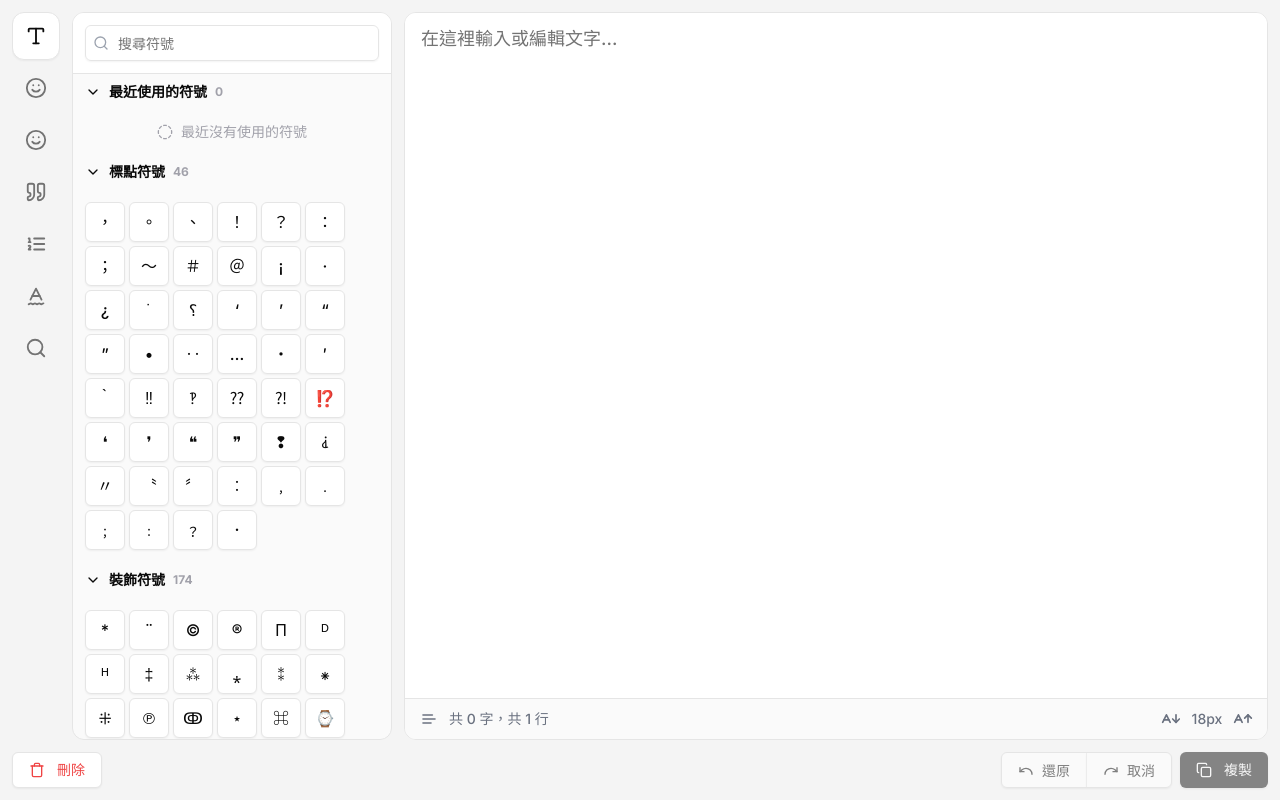
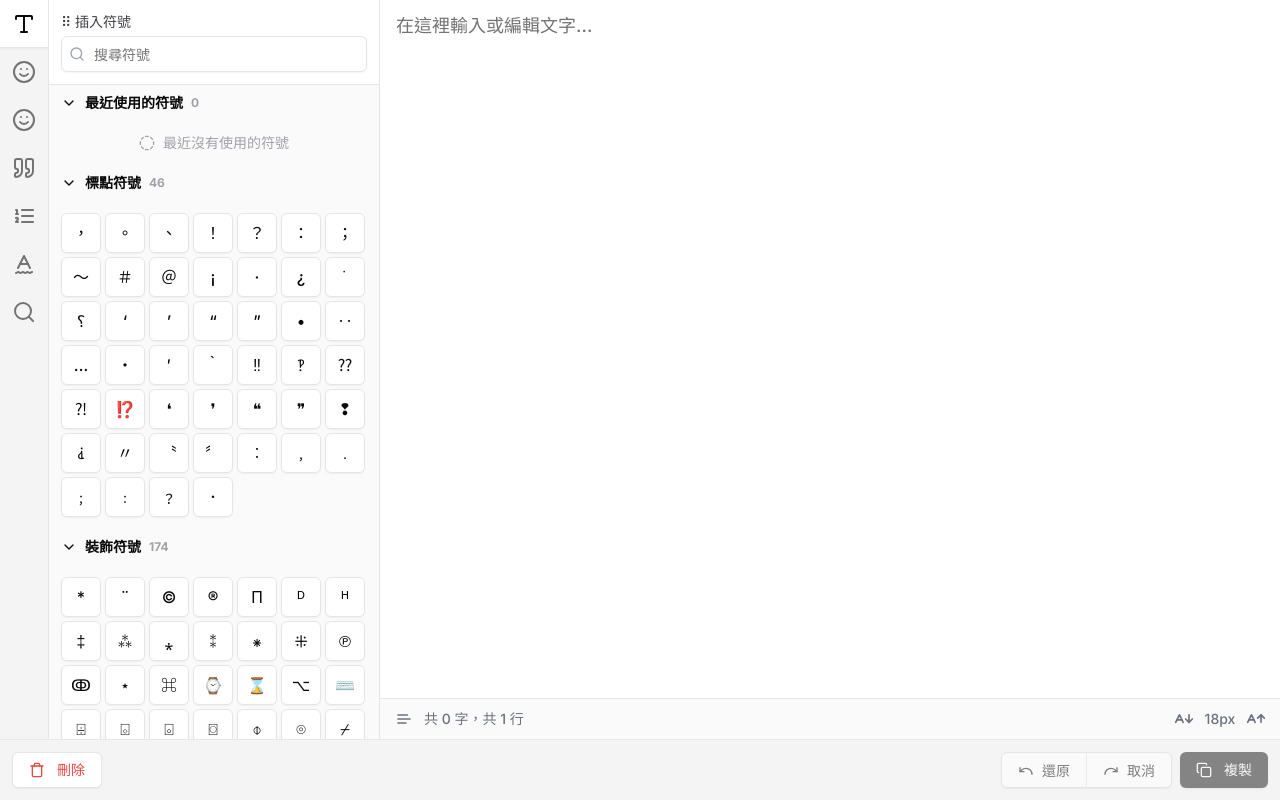
Before and after one commit to mant0u0/web-widget, a Next.js app: page /TextEditor2 in a window 1280 px wide. Built offline with nearby package versions, Linux system fonts and the light colour scheme; a web font is replaced by a local one.

Commit message:
[Mantou] 調整 UI

```diff
--- a/app/TextEditor2/Footer.tsx
+++ b/app/TextEditor2/Footer.tsx
@@ -36,7 +36,7 @@ export const Footer: React.FC<FooterProps> = ({
   onClear,
 }) => {
   return (
-    <div className="flex w-full justify-between border-gray-200 p-2 !pt-0 md:p-3">
+    <div className="flex w-full justify-between border-t border-gray-200 p-2 md:p-3">
       <AlertDialog>
         <AlertDialogTrigger asChild>
           <Button
--- a/app/TextEditor2/ParagraphMark.tsx
+++ b/app/TextEditor2/ParagraphMark.tsx
@@ -182,8 +182,10 @@ export const ParagraphMark: React.FC<ParagraphMarkProps> = ({
 
   return (
     <div className="h-full w-full overflow-hidden pt-0">
-      <div className="flex h-full w-full flex-1 flex-col overflow-hidden rounded-xl border border-input bg-zinc-50">
-        <div className="flex items-center justify-between border-b bg-background p-2 md:p-3">
+      <div className="flex h-full w-full flex-1 flex-col overflow-hidden bg-zinc-50">
+        <div className="border-b bg-background p-2 md:p-3">
+          <p className="mb-1 text-sm text-zinc-700">⠿ 段落符號</p>
+          <div className="flex items-center justify-between">
             {/* 新增自訂符號 */}
             <Dialog>
               <DialogTrigger asChild>
@@ -260,6 +262,7 @@ export const ParagraphMark: React.FC<ParagraphMarkProps> = ({
               >
                 <PilcrowRight />
               </Button>
+            </div>
           </div>
         </div>
 
--- a/app/TextEditor2/QuotationmMarks.tsx
+++ b/app/TextEditor2/QuotationmMarks.tsx
@@ -84,9 +84,10 @@ export const QuotationmMarks: React.FC<{
 
   return (
     <div className="h-full w-full overflow-hidden pt-0">
-      <div className="flex h-full w-full flex-1 flex-col overflow-hidden rounded-xl border border-input bg-zinc-50">
+      <div className="flex h-full w-full flex-1 flex-col overflow-hidden bg-zinc-50">
         {/* 新增自訂引號 */}
         <div className="border-b bg-background p-2 md:p-3">
+          <p className="mb-1 text-sm text-zinc-700">⠿ 插入引號</p>
           <Dialog>
             <DialogTrigger asChild>
               <Button
--- a/app/TextEditor2/SearchReplace.tsx
+++ b/app/TextEditor2/SearchReplace.tsx
@@ -329,9 +329,10 @@ export const SearchReplace: React.FC<SearchReplaceProps> = ({
 
   return (
     <div className="h-full w-full overflow-hidden pt-0">
-      <div className="flex h-full w-full flex-1 flex-col overflow-hidden rounded-xl border border-input bg-zinc-50">
+      <div className="flex h-full w-full flex-1 flex-col overflow-hidden bg-zinc-50">
         {/* 搜尋欄 */}
         <div className="border-b bg-background p-2 md:p-3">
+          <p className="mb-1 text-sm text-zinc-700">⠿ 搜尋取代</p>
           <div className="relative">
             <Collapsible>
               {/* 搜尋輸入框 */}
--- a/app/TextEditor2/SymbolPicker.tsx
+++ b/app/TextEditor2/SymbolPicker.tsx
@@ -1,9 +1,13 @@
+// SymbolPicker.tsx
+
 import React, { useState, useMemo, useRef, useEffect } from "react";
 import { Button } from "@/components/ui/button";
 import { Input } from "@/components/ui/input";
 import { Search, ChevronDown, ChevronRight, CircleDashed } from "lucide-react";
 import { SymbolItem, SymbolData } from "./types";
 import { ScrollArea, ScrollBar } from "@/components/ui/scroll-area";
+// 引入 useLocalStorage hook
+import useLocalStorage from "../hooks/useLocalStorage";
 
 // 設定每次載入的符號數量，用於實現延遲載入功能
 const ITEMS_PER_BATCH = 20;
@@ -169,14 +173,8 @@ export const SymbolPicker: React.FC<{
 }) => {
   // 搜尋關鍵字
   const [searchQuery, setSearchQuery] = useState("");
-  // 最近使用的符號
-  const [recentItems, setRecentItems] = useState<SymbolItem[]>([]);
-  // 最近使用區塊的展開狀態
-  const [isExpanded, setIsExpanded] = useState(false);
-  // 客戶端渲染標記
-  const [isClientSide, setIsClientSide] = useState(false);
 
-  // 根據不同的 pickerType 獲取對應的 localStorage key
+  // 獲取對應的 localStorage key
   const getLocalStorageKey = () => {
     switch (pickerType) {
       case "emoji":
@@ -189,23 +187,23 @@ export const SymbolPicker: React.FC<{
     }
   };
 
-  const localStorageKey = getLocalStorageKey();
+  // 使用 useLocalStorage 替代 useState + 手動讀寫 localStorage
+  const [recentItems, setRecentItems] = useLocalStorage<SymbolItem[]>(
+    getLocalStorageKey(),
+    [],
+  );
+
+  // 最近使用區塊的展開狀態
+  const [isExpanded, setIsExpanded] = useState(false);
+  // 客戶端渲染標記
+  const [isClientSide, setIsClientSide] = useState(false);
 
   // 在客戶端初始化狀態
   useEffect(() => {
     setIsExpanded(true);
     setIsClientSide(true);
-
-    // 根據 pickerType 從 localStorage 讀取最近使用的項目
-    try {
-      const storedRecent = localStorage.getItem(localStorageKey);
-      if (storedRecent) {
-        setRecentItems(JSON.parse(storedRecent));
-      }
-    } catch (e) {
-      console.error(`Failed to read ${localStorageKey} from localStorage:`, e);
-    }
-  }, [localStorageKey]);
+    // 不需要再手動讀取 localStorage，useLocalStorage hook 會自動處理
+  }, []);
 
   /**
    * 處理符號選擇
@@ -218,19 +216,8 @@ export const SymbolPicker: React.FC<{
       // 避免重複添加相同的符號
       if (prev.some((prevItem) => prevItem.symbol === item.symbol)) return prev;
       // 添加到最近使用列表，最多保留 20 個
-      const newRecentItems = [item, ...prev].slice(0, 20);
-
-      // 儲存到 localStorage，使用對應的 key
-      try {
-        localStorage.setItem(localStorageKey, JSON.stringify(newRecentItems));
-      } catch (e) {
-        console.error(
-          `Failed to write to localStorage (${localStorageKey}):`,
-          e,
-        );
-      }
-
-      return newRecentItems;
+      return [item, ...prev].slice(0, 20);
+      // 不需要手動保存到 localStorage，useLocalStorage hook 會自動處理
     });
   };
 
@@ -281,7 +268,7 @@ export const SymbolPicker: React.FC<{
   if (!isClientSide) {
     return (
       <div className="h-full w-full overflow-hidden pt-0">
-        <div className="flex h-full w-full flex-1 flex-col overflow-hidden rounded-xl border border-input bg-zinc-50">
+        <div className="flex h-full w-full flex-1 flex-col overflow-hidden bg-zinc-50">
           <div className="border-b bg-background p-3">
             <div className="relative">
               <Search className="absolute left-2 top-2.5 h-4 w-4 text-gray-400" />
@@ -303,10 +290,17 @@ export const SymbolPicker: React.FC<{
   }
 
   return (
-    <div className="h-full w-full overflow-hidden pt-0">
-      <div className="flex h-full w-full flex-1 flex-col overflow-hidden rounded-xl border border-input bg-zinc-50">
+    <div className="flex h-full w-full flex-1 flex-col overflow-hidden bg-zinc-50">
       {/* 搜尋欄 */}
       <div className="border-b bg-background p-2 md:p-3">
+        <p className="mb-1 text-sm text-zinc-700">
+          ⠿ 插入
+          {pickerType === "emoji"
+            ? " Emoji"
+            : pickerType === "kaomoji"
+              ? "顏文字"
+              : "符號"}
+        </p>
         <div className="relative">
           <Search className="absolute left-2 top-2.5 h-4 w-4 text-gray-400" />
           <Input
@@ -391,6 +385,5 @@ export const SymbolPicker: React.FC<{
         <ScrollBar className="z-10" />
       </ScrollArea>
     </div>
-    </div>
   );
 };
--- a/app/TextEditor2/TextFormatter.tsx
+++ b/app/TextEditor2/TextFormatter.tsx
@@ -335,7 +335,7 @@ export const TextFormatter: React.FC<TextFormatterProps> = ({
 
   return (
     <div className="h-full w-full overflow-hidden pt-0">
-      <div className="flex h-full w-full flex-1 flex-col overflow-hidden rounded-xl border border-input bg-zinc-50">
+      <div className="flex h-full w-full flex-1 flex-col overflow-hidden bg-zinc-50">
         <ScrollArea className="h-full overflow-y-auto overflow-x-hidden">
           <div className="flex w-full flex-col overflow-hidden rounded-md border-input bg-zinc-50 p-0 pb-20">
             {/* 簡體轉繁體 */}
--- a/app/TextEditor2/Toolbar.tsx
+++ b/app/TextEditor2/Toolbar.tsx
@@ -57,12 +57,12 @@ export const Toolbar: React.FC<ToolbarProps> = React.memo(
     return (
       <Tabs
         defaultValue="插入符號"
-        className="flex h-full w-full gap-2 overflow-hidden md:gap-3"
+        className="flex h-full w-full overflow-hidden"
       >
-        <TabsList className="no-scrollbar h-full flex-col items-start justify-start gap-1 overflow-y-auto overflow-x-hidden bg-transparent p-0">
+        <TabsList className="no-scrollbar h-full flex-col items-start justify-start overflow-y-auto overflow-x-hidden rounded-none border-r border-input bg-transparent p-0">
           <TabsTrigger
             value="插入符號"
-            className="h-[48px] w-[48px] flex-none gap-2 rounded-xl border border-transparent data-[state=active]:border data-[state=active]:border-input data-[state=active]:shadow-sm"
+            className="h-[48px] w-[48px] flex-none gap-2 rounded-none border-b border-l-0 border-r-0 border-t-0 border-transparent data-[state=active]:border-input data-[state=active]:shadow-sm"
           >
             {/* 插入符號 */}
             <Type className="w-6" />
@@ -70,7 +70,7 @@ export const Toolbar: React.FC<ToolbarProps> = React.memo(
 
           <TabsTrigger
             value="插入 Emoji"
-            className="h-[48px] w-[48px] flex-none gap-2 rounded-xl border border-transparent data-[state=active]:border data-[state=active]:border-input data-[state=active]:shadow-sm"
+            className="h-[48px] w-[48px] flex-none gap-2 rounded-none border-b border-l-0 border-r-0 border-t border-transparent data-[state=active]:border-input data-[state=active]:shadow-sm"
           >
             {/* 插入 Emoji */}
             <Smile className="w-6" />
@@ -78,7 +78,7 @@ export const Toolbar: React.FC<ToolbarProps> = React.memo(
 
           <TabsTrigger
             value="插入顏文字"
-            className="flex-nonegap-2 h-[48px] w-[48px] flex-none rounded-xl border border-transparent data-[state=active]:border data-[state=active]:border-input data-[state=active]:shadow-sm"
+            className="h-[48px] w-[48px] flex-none gap-2 rounded-none border-b border-l-0 border-r-0 border-t border-transparent data-[state=active]:border-input data-[state=active]:shadow-sm"
           >
             {/* 插入顏文字 */}
             <Smile className="w-6" />
@@ -86,7 +86,7 @@ export const Toolbar: React.FC<ToolbarProps> = React.memo(
 
           <TabsTrigger
             value="插入引號"
-            className="flex-nonegap-2 h-[48px] w-[48px] flex-none rounded-xl border border-transparent data-[state=active]:border data-[state=active]:border-input data-[state=active]:shadow-sm"
+            className="h-[48px] w-[48px] flex-none gap-2 rounded-none border-b border-l-0 border-r-0 border-t border-transparent data-[state=active]:border-input data-[state=active]:shadow-sm"
           >
             {/* 插入引號 */}
             <Quote className="w-6" />
@@ -94,7 +94,7 @@ export const Toolbar: React.FC<ToolbarProps> = React.memo(
 
           <TabsTrigger
             value="段落符號"
-            className="flex-nonegap-2 h-[48px] w-[48px] flex-none rounded-xl border border-transparent data-[state=active]:border data-[state=active]:border-input data-[state=active]:shadow-sm"
+            className="h-[48px] w-[48px] flex-none gap-2 rounded-none border-b border-l-0 border-r-0 border-t border-transparent data-[state=active]:border-input data-[state=active]:shadow-sm"
           >
             {/* 段落符號 */}
             <ListOrdered className="w-6" />
@@ -102,7 +102,7 @@ export const Toolbar: React.FC<ToolbarProps> = React.memo(
 
           <TabsTrigger
             value="文字處理"
-            className="flex-nonegap-2 h-[48px] w-[48px] flex-none rounded-xl border border-transparent data-[state=active]:border data-[state=active]:border-input data-[state=active]:shadow-sm"
+            className="h-[48px] w-[48px] flex-none gap-2 rounded-none border-b border-l-0 border-r-0 border-t border-transparent data-[state=active]:border-input data-[state=active]:shadow-sm"
           >
             {/* 文字處理 */}
             <SpellCheck2 className="w-6" />
@@ -110,7 +110,7 @@ export const Toolbar: React.FC<ToolbarProps> = React.memo(
 
           <TabsTrigger
             value="搜尋取代"
-            className="flex-nonegap-2 h-[48px] w-[48px] flex-none rounded-xl border border-transparent data-[state=active]:border data-[state=active]:border-input data-[state=active]:shadow-sm"
+            className="h-[48px] w-[48px] flex-none gap-2 rounded-none border-b border-l-0 border-r-0 border-t border-transparent data-[state=active]:border-input data-[state=active]:shadow-sm"
           >
             {/* 搜尋取代 */}
             <Search className="w-6" />
@@ -121,6 +121,7 @@ export const Toolbar: React.FC<ToolbarProps> = React.memo(
           value="插入符號"
           className="mt-0 h-full w-full flex-1 overflow-y-auto"
         >
+          <div className="flex h-full w-full flex-col overflow-hidden pt-0">
             <SymbolPicker
               data={dataSymbols}
               onSelect={insertSymbol}
@@ -128,6 +129,7 @@ export const Toolbar: React.FC<ToolbarProps> = React.memo(
               listClassName="flex flex-wrap"
               pickerType="symbol" // 符號
             />
+          </div>
         </TabsContent>
         <TabsContent
           value="插入 Emoji"
--- a/app/TextEditor2/page.tsx
+++ b/app/TextEditor2/page.tsx
@@ -1,3 +1,5 @@
+// page.tsx 主要程式
+
 "use client";
 import React, { useCallback, ChangeEvent, useMemo, useState } from "react";
 import { Textarea } from "@/components/ui/textarea";
@@ -338,10 +340,10 @@ const TextEditor = () => {
 
   return (
     <div className="flex h-full w-full flex-col items-center overflow-hidden">
-      {/* content  */}
-      <div className="flex h-full w-full flex-col gap-2 overflow-hidden p-2 md:flex-row-reverse md:gap-3 md:p-3">
+      <div className="flex h-full w-full flex-col overflow-hidden md:flex-row-reverse">
+        {/* 文字編輯區 */}
         <div className="flex h-[40%] w-full flex-col overflow-hidden md:h-full md:w-[80%]">
-          <div className="flex h-full w-full flex-col overflow-hidden rounded-xl border border-input bg-white">
+          <div className="flex h-full w-full flex-col overflow-hidden bg-white">
             <div className="relative flex-1 overflow-hidden">
               <Textarea
                 value={text}
@@ -406,7 +408,10 @@ const TextEditor = () => {
             </div>
           </div>
         </div>
-        <div className="h-[60%] w-full overflow-hidden md:h-full md:w-[25%] md:min-w-[380px]">
+
+        {/* 工具列 */}
+        <div className="h-[60%] w-full overflow-hidden border-t md:h-full md:w-[25%] md:min-w-[380px] md:border-r md:border-t-0">
+          {/* Toolbar 裡面有 SymbolPicker 元件 */}
           <Toolbar
             text={text}
             updateText={updateText}
@@ -417,7 +422,6 @@ const TextEditor = () => {
           />
         </div>
       </div>
-      {/* Footer */}
       <Footer
         text={text}
         copyStatus={copyStatus}
```
Lines whose indentation alone changed are shown as unchanged.
